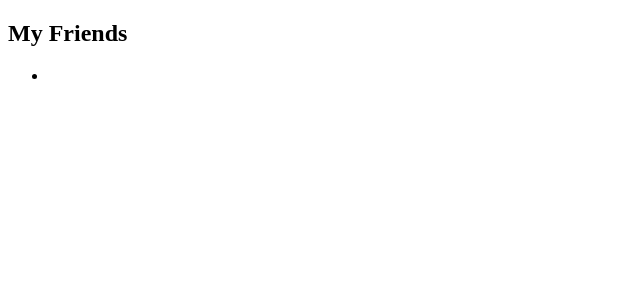
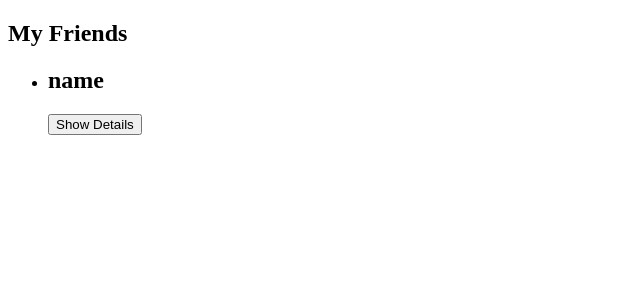
Before and after one commit to qwe8851/vue3, a Vue app in the folder vue-cli-01-a-new-vue-project/: page / in a window 1280 px wide. Shown: the top 300 px of the page, without its empty margins (0-640 px from the left). Built offline with nearby package versions, Linux system fonts and the light colour scheme.

Commit message:
feat: 컴포넌트 추가

```diff
--- a/vue-cli-01-a-new-vue-project/src/App.vue
+++ b/vue-cli-01-a-new-vue-project/src/App.vue
@@ -2,7 +2,7 @@
 <section>
     <h2>My Friends</h2>
     <ul>
-        <li></li>
+        <friend-contact />
     </ul>
 </section>
 </template>
--- /dev/null
+++ b/vue-cli-01-a-new-vue-project/src/components/FriendContant.vue
@@ -0,0 +1,31 @@
+<template>
+    <li>
+        <h2>{{ friend.name }}</h2>
+        <button @click="toggleDetails">Show Details</button>
+        <ul v-if="detailsAreVisible">
+            <li><strong>Phone:</strong> {{ friend.phone }}</li>
+            <li><strong>Email:</strong> {{ friend.email }}</li>
+        </ul>
+    </li>
+</template>
+
+<script>
+export default {
+    data(){
+        return{
+            detailsAreVisible: false,
+            friend: {
+                id: "manuel",
+                name: "name",
+                phone: "phone",
+                email: "email",
+            },
+        }
+    },
+    methods: {
+        toggleDetails(){
+            this.detailsAreVisible = !this.detailsAreVisible;
+        }
+    },
+}
+</script>
--- a/vue-cli-01-a-new-vue-project/src/main.js
+++ b/vue-cli-01-a-new-vue-project/src/main.js
@@ -1,5 +1,9 @@
 import { createApp } from 'vue';
 
 import App from './App.vue';
+import FriendContant from './components/FriendContant.vue';
 
-createApp(App).mount('#app');
+const app = createApp(App);
+
+app.component('friend-contact', FriendContant );
+app.mount('#app');
```
